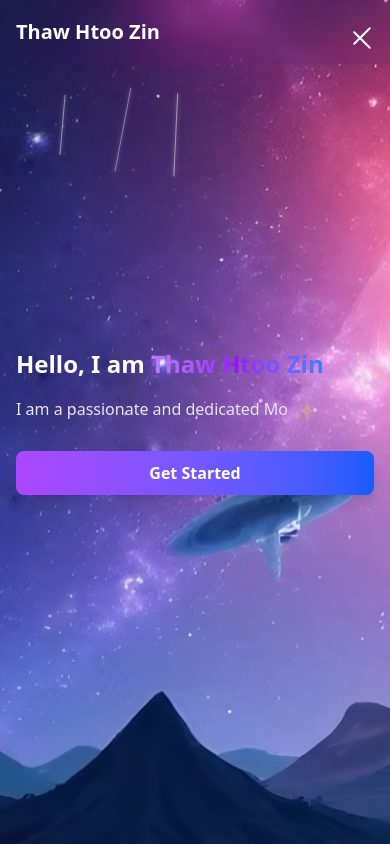
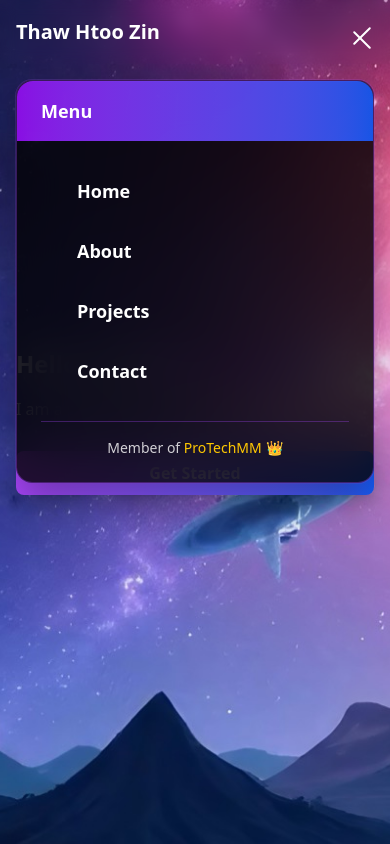
Before and after one commit to ThawHtooZin/my_portfolio, a React (Vite) app: page / in a window 390 px wide. Both pictures are taken after a click on the button "Toggle menu". Shown: the top 844 px of the page. Built offline with nearby package versions, Linux system fonts and the light colour scheme.

Commit message:
Fixed navbar problem

```diff
--- a/src/components/footer.jsx
+++ b/src/components/footer.jsx
@@ -26,7 +26,7 @@ function Footer() {
   ]
 
   const quickLinks = [
-    { name: 'Home', href: '#home' },
+    { name: 'Home', href: '#' },
     { name: 'About', href: '#about' },
     { name: 'Projects', href: '#projects' },
     { name: 'Contact', href: '#contact' }
--- a/src/components/navbar.jsx
+++ b/src/components/navbar.jsx
@@ -19,6 +19,7 @@ function Navbar() {
   const navItems = ['Home', 'About', 'Projects', 'Contact']
 
   return (
+    <>
       <motion.nav
         className="fixed top-0 left-0 right-0 z-50 bg-transparent backdrop-blur-sm"
         initial={{ y: -100, opacity: 0 }}
@@ -92,59 +93,68 @@ function Navbar() {
               </button>
             </motion.div>
           </div>
+        </div>
+      </motion.nav>
 
-        {/* Animated Mobile Navigation */}
+      {/* Mobile Navigation - Boxed Card Style */}
       <AnimatePresence>
         {isMenuOpen && (
           <motion.div
             key="mobile-menu"
-              initial={{ y: -40, opacity: 0 }}
-              animate={{ y: 0, opacity: 1 }}
-              exit={{ y: -40, opacity: 0 }}
+            initial={{ y: -20, opacity: 0, scale: 0.95 }}
+            animate={{ y: 0, opacity: 1, scale: 1 }}
+            exit={{ y: -20, opacity: 0, scale: 0.95 }}
             transition={{ duration: 0.3, type: 'spring', stiffness: 200, damping: 20 }}
-              className="md:hidden fixed left-0 right-0 top-16 px-2 pt-2 pb-3 space-y-3 sm:px-3 bg-black bg-opacity-90 backdrop-blur-xl rounded-b-2xl shadow-2xl border-b border-purple-700 z-40 w-full max-w-full overflow-hidden"
+            className="md:hidden fixed top-20 left-4 right-4 z-40 bg-black/80 backdrop-blur-xl rounded-2xl border border-purple-500/30 shadow-2xl"
             style={{
-                boxShadow: '0 8px 32px 0 rgba(88, 28, 135, 0.25)',
-                minHeight: '200px',
-                maxWidth: '100vw',
-                left: '0',
-                right: '0'
+              boxShadow: '0 20px 40px rgba(0,0,0,0.3), 0 0 0 1px rgba(168,85,247,0.2), inset 0 1px 0 rgba(255,255,255,0.1)'
             }}
           >
+            {/* Header with gradient */}
+            <div className="bg-gradient-to-r from-purple-600/90 to-blue-600/90 rounded-t-2xl px-6 py-4 flex justify-between items-center">
+              <h3 className="text-white text-lg font-bold">Menu</h3>
+            </div>
+
+            {/* Menu Content */}
+            <div className="px-6 py-6 space-y-2">
               {navItems.map((item, index) => (
                 <motion.a
                   key={item}
                   href={item === 'Home' ? '#' : `#${item.toLowerCase()}`}
                   onClick={handleLinkClick}
-                  className={`relative text-white hover:text-transparent bg-gradient-to-r from-purple-400 to-blue-500 bg-clip-text block px-3 py-4 rounded-md text-lg font-semibold transition-all duration-300 hover:drop-shadow-[0_0_8px_rgba(168,85,247,0.6)] hover:drop-shadow-[0_0_15px_rgba(59,130,246,0.4)] group hover:scale-95 focus:outline-none focus:ring-2 focus:ring-purple-400 focus:ring-opacity-50 w-full ${isMenuOpen ? 'translate-x-0' : '-translate-x-4'}`}
+                  className="relative text-white hover:text-transparent bg-gradient-to-r from-purple-400 to-blue-500 bg-clip-text block px-4 py-3 rounded-xl text-lg font-semibold transition-all duration-300 hover:bg-purple-500/10 hover:scale-[1.02] focus:outline-none focus:ring-2 focus:ring-purple-400 focus:ring-opacity-50 group"
                   initial={{ opacity: 0, x: -20 }}
                   animate={{ opacity: 1, x: 0 }}
                   transition={{ duration: 0.3, delay: index * 0.1 }}
                 >
-                  <span className="absolute inset-0 bg-gradient-to-r from-purple-400 to-blue-500 opacity-0 group-hover:opacity-20 rounded-md transition-opacity duration-300"></span>
-                  <span className="absolute bottom-0 left-0 w-0 h-0.5 bg-gradient-to-r from-purple-400 to-blue-500 transition-all duration-300 group-hover:w-full"></span>
+                  <span className="absolute inset-0 bg-gradient-to-r from-purple-400/10 to-blue-500/10 rounded-xl opacity-0 group-hover:opacity-100 transition-opacity duration-300"></span>
+                  <span className="relative flex items-center">
+                    <span className="w-2 h-2 bg-gradient-to-r from-purple-400 to-blue-500 rounded-full mr-3 opacity-0 group-hover:opacity-100 transition-opacity duration-300"></span>
                     {item}
+                  </span>
                 </motion.a>
               ))}
+
+              {/* Footer */}
               <motion.div
-                className="border-t border-purple-700 pt-3 mt-3 w-full"
+                className="border-t border-purple-500/30 pt-4 mt-6"
                 initial={{ opacity: 0 }}
                 animate={{ opacity: 1 }}
                 transition={{ duration: 0.3, delay: 0.4 }}
               >
-                <p className="text-white text-base font-medium block px-3 py-2 w-full">
-                  Member of <a href="https://protechmm.com/" className="relative inline-block text-yellow-400 hover:text-white hover:drop-shadow-[0_0_10px_rgba(255,255,255,0.8)] transition-all duration-300 group focus:outline-none focus:ring-2 focus:ring-yellow-400 focus:ring-opacity-50">
-                    <span className="absolute bottom-0 left-0 w-0 h-0.5 bg-white transition-all duration-300 group-hover:w-full"></span>
+                <p className="text-white/80 text-sm font-medium text-center">
+                  Member of <a href="https://protechmm.com/" className="relative inline-block text-yellow-400 hover:text-white transition-all duration-300 group">
+                    <span className="absolute bottom-0 left-0 w-0 h-0.5 bg-yellow-400 transition-all duration-300 group-hover:w-full"></span>
                     ProTechMM
-                    <span className="absolute top-0 -right-1 translate-x-1/2 -translate-y-1/2 text-lg rotate-45">👑</span>
+                    <span className="ml-1">👑</span>
                   </a>
                 </p>
               </motion.div>
+            </div>
           </motion.div>
         )}
       </AnimatePresence>
-      </div>
-    </motion.nav>
+    </>
   )
 }
 
```
Lines whose indentation alone changed are shown as unchanged.
